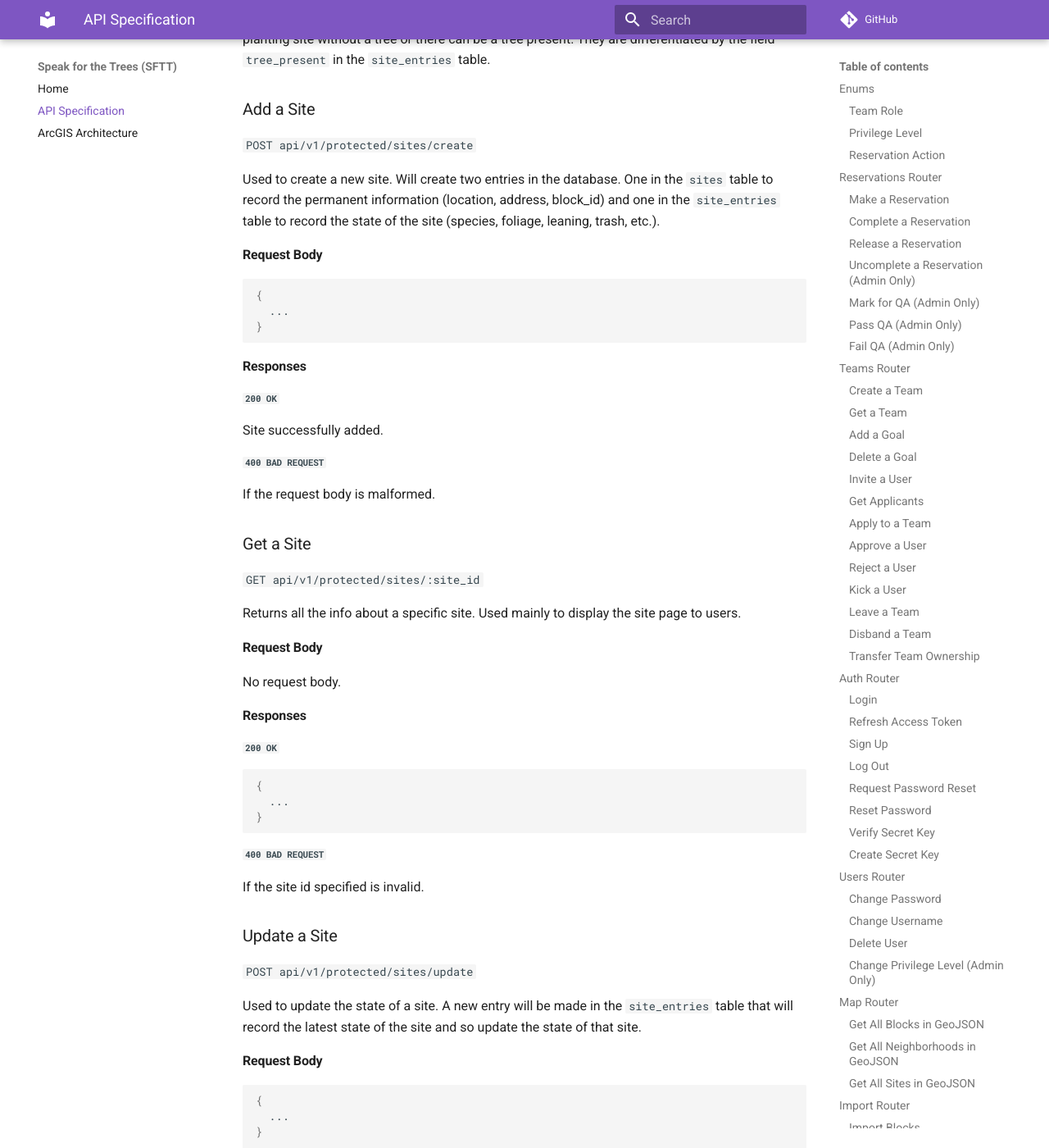
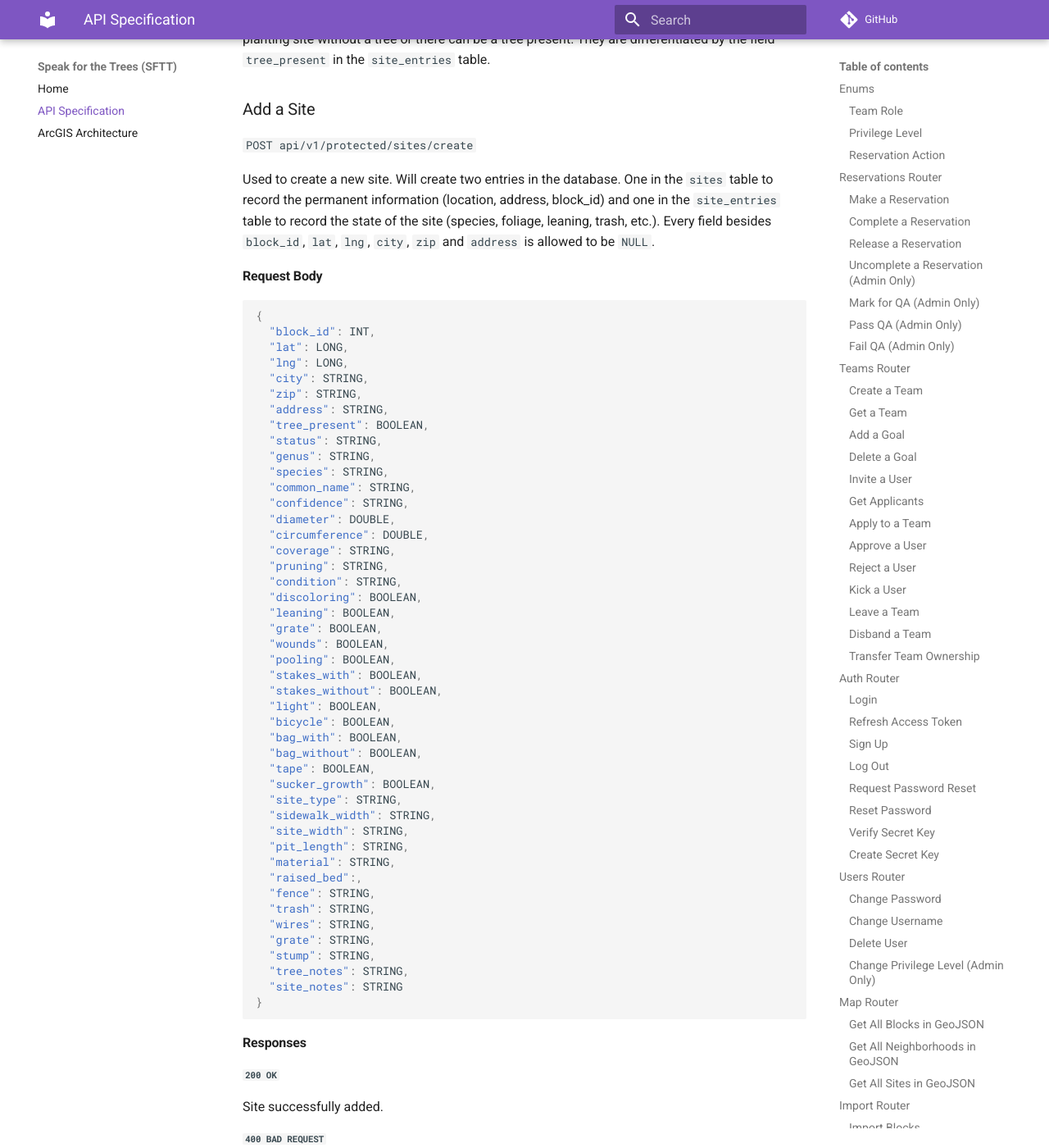
Before and after one commit to Code-4-Community/c4c-dev-docs, an MkDocs documentation site: the page built from docs/sftt/sftt-api-spec.md, in a window 1280 px wide and 1400 px high, scrolled down 29278 px. Shown: the whole window at 82% size. Built offline with MkDocs 1.6.1 and Material for MkDocs 9.7.7, drawn with Linux system fonts in a browser that asks for light colours; comment, search, counter and statistics services are not loaded; some of the changed text lies outside the part shown.

Commit message:
Added json bodies

````diff
--- a/docs/sftt/sftt-api-spec.md
+++ b/docs/sftt/sftt-api-spec.md
@@ -1288,13 +1288,55 @@ The sites router is used to handle all the sites and create new ones. A site can
 
 `POST api/v1/protected/sites/create`
 
-Used to create a new site. Will create two entries in the database. One in the `sites` table to record the permanent information (location, address, block_id) and one in the `site_entries` table to record the state of the site (species, foliage, leaning, trash, etc.).
+Used to create a new site. Will create two entries in the database. One in the `sites` table to record the permanent information (location, address, block_id) and one in the `site_entries` table to record the state of the site (species, foliage, leaning, trash, etc.). Every field besides `block_id`, `lat`, `lng`, `city`, `zip` and `address` is allowed to be `NULL`.
 
 #### Request Body
 
 ```json
 {
-  ...
+  "block_id": INT,
+  "lat": LONG,
+  "lng": LONG,
+  "city": STRING,
+  "zip": STRING,
+  "address": STRING,
+  "tree_present": BOOLEAN,
+  "status": STRING,
+  "genus": STRING,
+  "species": STRING,
+  "common_name": STRING,
+  "confidence": STRING,
+  "diameter": DOUBLE,
+  "circumference": DOUBLE,
+  "coverage": STRING,
+  "pruning": STRING,
+  "condition": STRING,
+  "discoloring": BOOLEAN,
+  "leaning": BOOLEAN,
+  "grate": BOOLEAN,
+  "wounds": BOOLEAN,
+  "pooling": BOOLEAN,
+  "stakes_with": BOOLEAN,
+  "stakes_without": BOOLEAN,
+  "light": BOOLEAN,
+  "bicycle": BOOLEAN,
+  "bag_with": BOOLEAN,
+  "bag_without": BOOLEAN,
+  "tape": BOOLEAN,
+  "sucker_growth": BOOLEAN,
+  "site_type": STRING,
+  "sidewalk_width": STRING,
+  "site_width": STRING,
+  "pit_length": STRING,
+  "material": STRING,
+  "raised_bed":,
+  "fence": STRING,
+  "trash": STRING,
+  "wires": STRING,
+  "grate": STRING,
+  "stump": STRING,
+  "tree_notes": STRING,
+  "site_notes": STRING
 }
 ```
 
@@ -1312,7 +1354,7 @@ If the request body is malformed.
 
 `GET api/v1/protected/sites/:site_id`
 
-Returns all the info about a specific site. Used mainly to display the site page to users.
+Returns all the info about a specific site. This includes all the entries linked to the site, in reverse chronological order (most recent first).
 
 #### Request Body
 
@@ -1324,7 +1366,58 @@ No request body.
 
 ```json
 {
-  ...
+  "site_id": INT,
+  "block_id": INT,
+  "lat": LONG,
+  "lng": LONG,
+  "city": STRING,
+  "zip": STRING,
+  "address": STRING,
+  "entries": [
+    {
+      "id": INT,
+      "username": INT,
+      "updated_at": TIMESTAMP,
+      "tree_present": BOOLEAN,
+      "status": STRING,
+      "genus": STRING,
+      "species": STRING,
+      "common_name": STRING,
+      "confidence": STRING,
+      "diameter": DOUBLE,
+      "circumference": DOUBLE,
+      "coverage": STRING,
+      "pruning": STRING,
+      "condition": STRING,
+      "discoloring": BOOLEAN,
+      "leaning": BOOLEAN,
+      "grate": BOOLEAN,
+      "wounds": BOOLEAN,
+      "pooling": BOOLEAN,
+      "stakes_with": BOOLEAN,
+      "stakes_without": BOOLEAN,
+      "light": BOOLEAN,
+      "bicycle": BOOLEAN,
+      "bag_with": BOOLEAN,
+      "bag_without": BOOLEAN,
+      "tape": BOOLEAN,
+      "sucker_growth": BOOLEAN,
+      "site_type": STRING,
+      "sidewalk_width": STRING,
+      "site_width": STRING,
+      "pit_length": STRING,
+      "material": STRING,
+      "raised_bed":,
+      "fence": STRING,
+      "trash": STRING,
+      "wires": STRING,
+      "grate": STRING,
+      "stump": STRING,
+      "tree_notes": STRING,
+      "site_notes": STRING
+    },
+    ...
+  ]
 }
 ```
 
@@ -1336,13 +1429,49 @@ If the site id specified is invalid.
 
 `POST api/v1/protected/sites/update`
 
-Used to update the state of a site. A new entry will be made in the `site_entries` table that will record the latest state of the site and so update the state of that site.
+Used to update the state of a site. A new entry will be made in the `site_entries` table that will record the latest state of the site and so update the state of that site. Every field can be `NULL`.
 
 #### Request Body
 
 ```json
 {
-  ...
+  "tree_present": BOOLEAN,
+  "status": STRING,
+  "genus": STRING,
+  "species": STRING,
+  "common_name": STRING,
+  "confidence": STRING,
+  "diameter": DOUBLE,
+  "circumference": DOUBLE,
+  "coverage": STRING,
+  "pruning": STRING,
+  "condition": STRING,
+  "discoloring": BOOLEAN,
+  "leaning": BOOLEAN,
+  "grate": BOOLEAN,
+  "wounds": BOOLEAN,
+  "pooling": BOOLEAN,
+  "stakes_with": BOOLEAN,
+  "stakes_without": BOOLEAN,
+  "light": BOOLEAN,
+  "bicycle": BOOLEAN,
+  "bag_with": BOOLEAN,
+  "bag_without": BOOLEAN,
+  "tape": BOOLEAN,
+  "sucker_growth": BOOLEAN,
+  "site_type": STRING,
+  "sidewalk_width": STRING,
+  "site_width": STRING,
+  "pit_length": STRING,
+  "material": STRING,
+  "raised_bed":,
+  "fence": STRING,
+  "trash": STRING,
+  "wires": STRING,
+  "grate": STRING,
+  "stump": STRING,
+  "tree_notes": STRING,
+  "site_notes": STRING
 }
 ```
 
````
